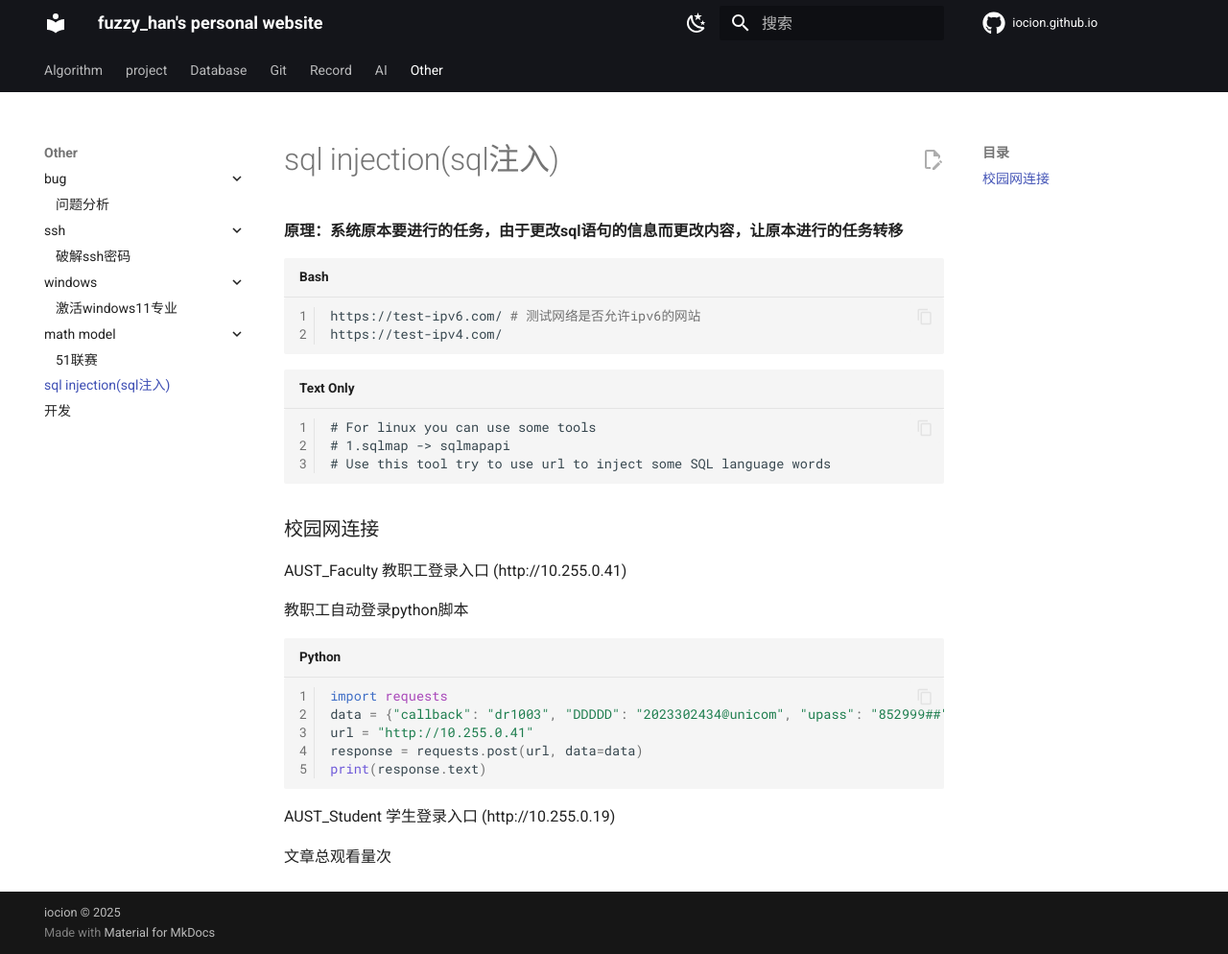
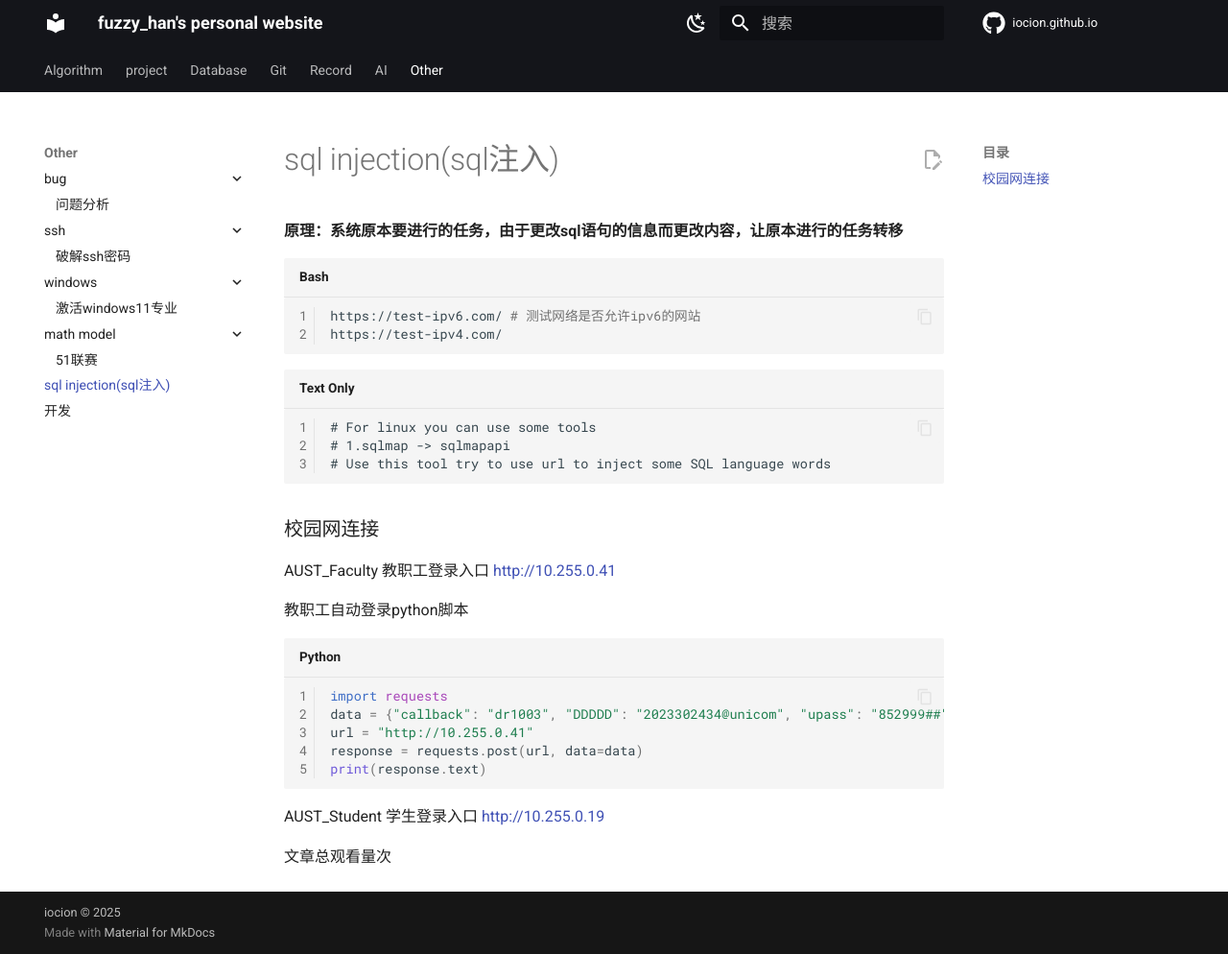
Before and after one commit to iocion/iocion.github.io, an MkDocs documentation site: the page built from docs/Other/sql_injection.md, in a window 1280 px wide and 994 px high. Shown: the whole window at 96% size. Built offline with MkDocs 1.6.1 and Material for MkDocs 9.7.7, drawn with Linux system fonts in a browser that asks for light colours; nearby versions of some CDN libraries; library files that are not in the unit come from our copies; comment, search, counter and statistics services are not loaded.

````diff
--- a/docs/Other/sql_injection.md
+++ b/docs/Other/sql_injection.md
@@ -15,7 +15,7 @@ https://test-ipv4.com/
 
 ### 校园网连接
 
-AUST_Faculty 教职工登录入口  (http://10.255.0.41)
+AUST_Faculty 教职工登录入口  <http://10.255.0.41>
 
 教职工自动登录python脚本
 
@@ -27,6 +27,6 @@ response = requests.post(url, data=data)
 print(response.text)
 ```
 
-AUST_Student 学生登录入口 (http://10.255.0.19)
+AUST_Student 学生登录入口 <http://10.255.0.19>
 
 <span id="busuanzi_container_page_pv">文章总观看量<span id="busuanzi_value_page_pv"></span>次</span>
````
